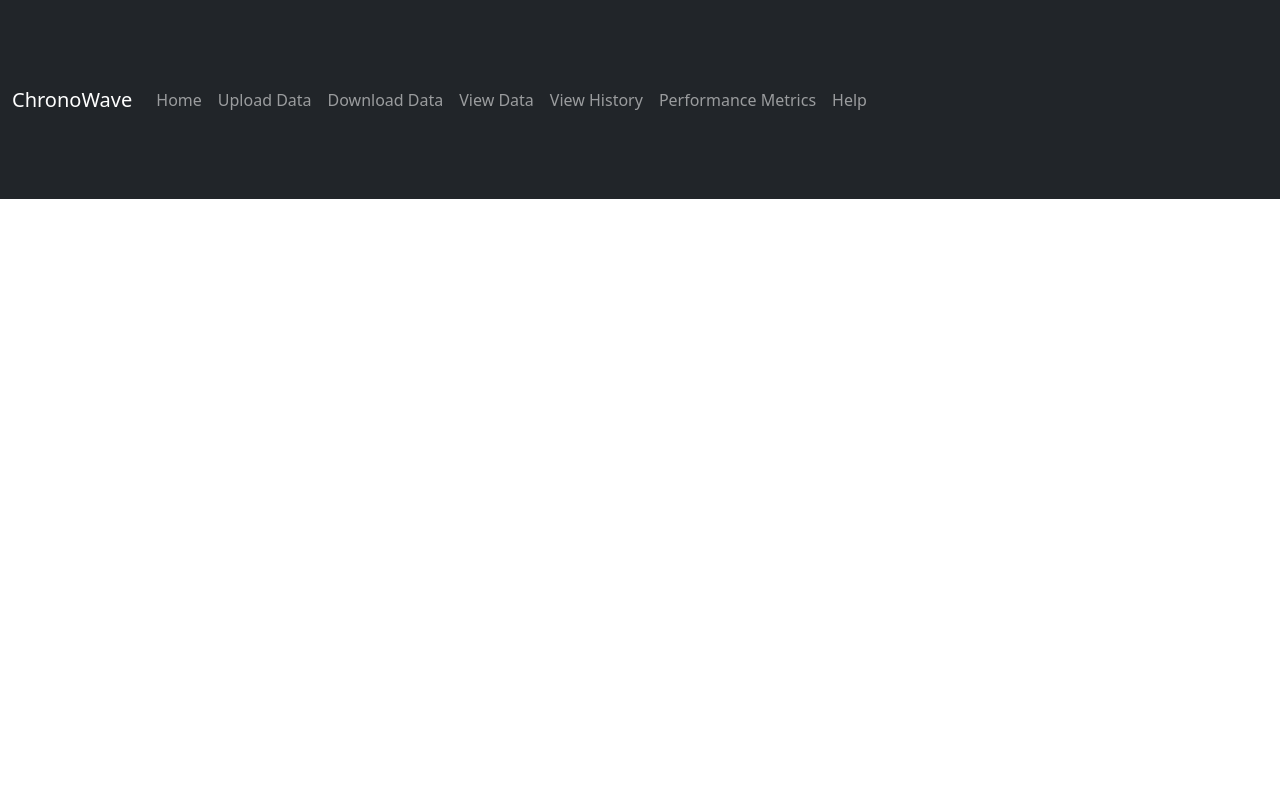
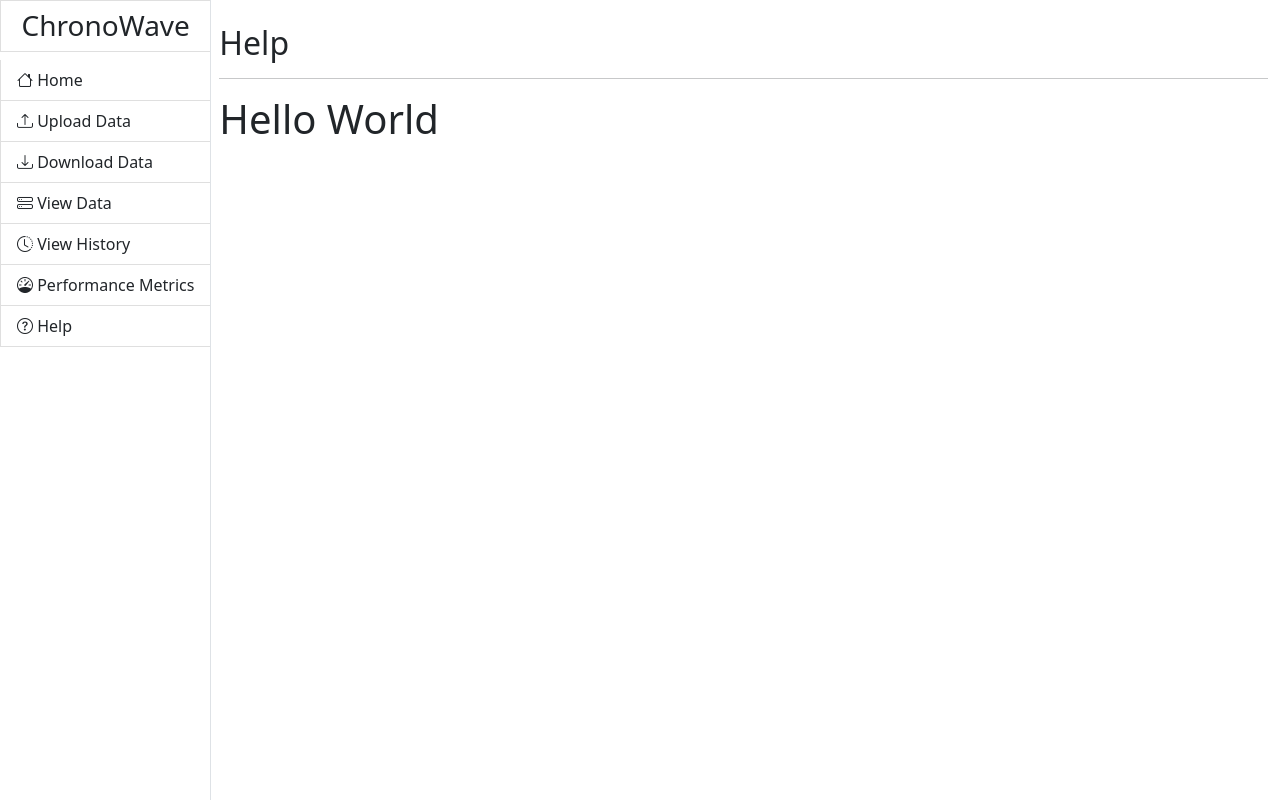
Before and after one commit to iperkins987/cs422_project01, a Flask app: page /help in a window 1280 px wide; the page is wider, and only the part inside the window is pictured. Run offline with Flask 2, Linux system fonts and the light colour scheme; some libraries are stand-ins or nearby versions.

Commit message:
Made navigation more like a tool bar

```diff
--- a/templates/navigation.html
+++ b/templates/navigation.html
@@ -1,17 +1,14 @@
-<nav class="navbar navbar-expand-lg navbar-dark bg-dark">
-    <a class="navbar-brand" href="{{ url_for('home') }}">ChronoWave</a>
-    <button class="navbar-toggler" type="button" data-toggle="collapse" data-target="#navbarNavAltMarkup" aria-controls="navbarNavAltMarkup" aria-expanded="false" aria-label="Toggle navigation">
-    <span class="navbar-toggler-icon"></span>
-    </button>
-    <div class="collapse navbar-collapse" id="navbarNavAltMarkup">
-        <div class="navbar-nav">
-            <a class="nav-item nav-link" id="home" href="{{ url_for('home') }}">Home</a>
-            <a class="nav-item nav-link" id="upload_data" href="{{ url_for('upload_data') }}">Upload Data</a>
-            <a class="nav-item nav-link" id="download_data" href="{{ url_for('download_data') }}">Download Data</a>
-            <a class="nav-item nav-link" id="view_data" href="{{ url_for('view_data') }}">View Data</a>
-            <a class="nav-item nav-link" id="view_history" href="{{ url_for('view_history') }}">View History</a>
-            <a class="nav-item nav-link" id="performance_metrics" href="{{ url_for('performance_metrics') }}">Performance Metrics</a>
-            <a class="nav-item nav-link" id="help" href="{{ url_for('help') }}">Help</a>
+<div class="col-auto px-0">
+    <div id="sidebar" class="collapse collapse-horizontal show border-end">
+        <div id="sidebar-nav" class="list-group border-0 rounded-0 text-sm-start min-vh-100">
+            <h3 class="text-center list-group-item border-end-0">ChronoWave</h3>
+            <a href="{{ url_for('home') }}" class="list-group-item border-end-0 d-inline-block text-truncate" data-bs-parent="#sidebar"><i class="bi bi-house"></i> <span>Home</span> </a>
+            <a href="{{ url_for('upload_data') }}" class="list-group-item border-end-0 d-inline-block text-truncate" data-bs-parent="#sidebar"><i class="bi bi-upload"></i> <span>Upload Data</span></a>
+            <a href="{{ url_for('download_data') }}" class="list-group-item border-end-0 d-inline-block text-truncate" data-bs-parent="#sidebar"><i class="bi bi-download"></i> <span>Download Data</span></a>
+            <a href="{{ url_for('view_data') }}" class="list-group-item border-end-0 d-inline-block text-truncate" data-bs-parent="#sidebar"><i class="bi bi-hdd-stack"></i> <span>View Data</span></a>
+            <a href="{{ url_for('view_history') }}" class="list-group-item border-end-0 d-inline-block text-truncate" data-bs-parent="#sidebar"><i class="bi bi-clock-history"></i> <span>View History</span></a>
+            <a href="{{ url_for('performance_metrics') }}" class="list-group-item border-end-0 d-inline-block text-truncate" data-bs-parent="#sidebar"><i class="bi bi-speedometer"></i> <span>Performance Metrics</span></a>
+            <a href="{{ url_for('help') }}" class="list-group-item border-end-0 d-inline-block text-truncate" data-bs-parent="#sidebar"><i class="bi bi-question-circle"></i> <span>Help</span></a>
         </div>
     </div>
-</nav>
+</div>
```
